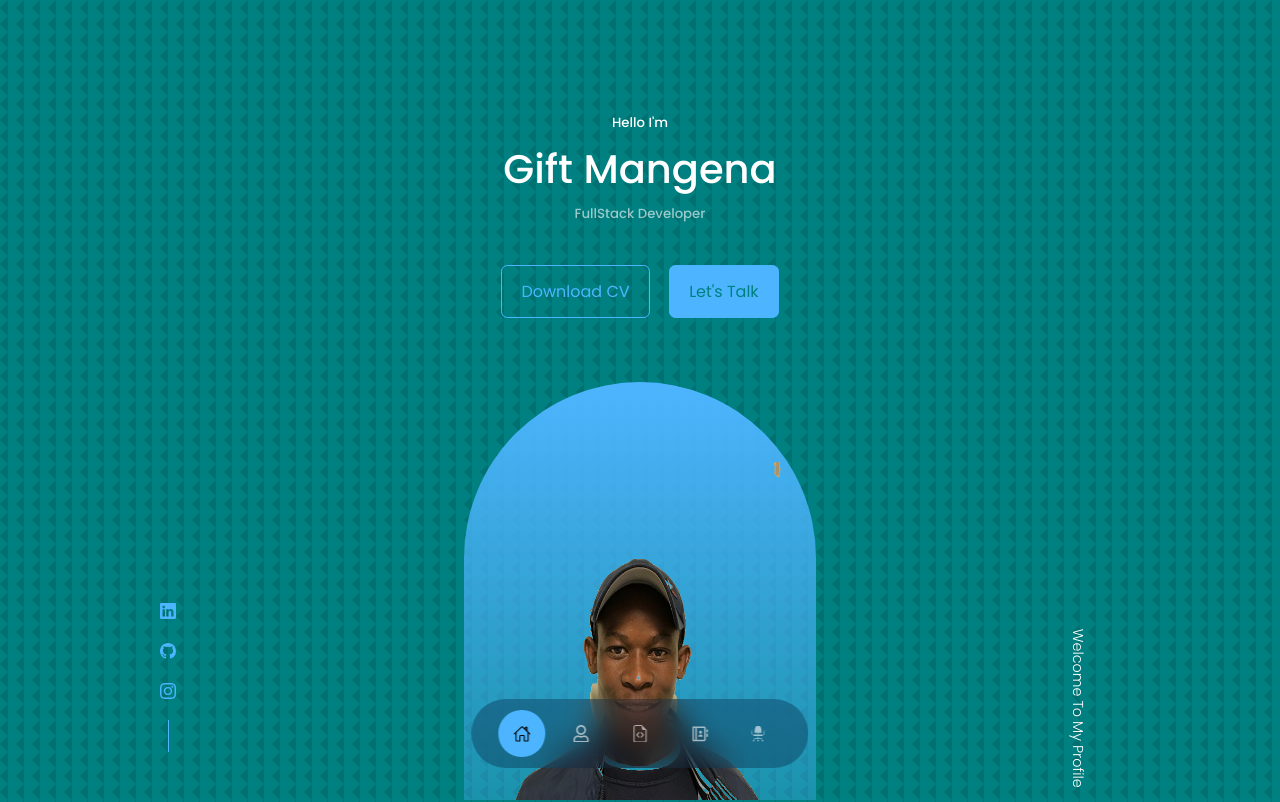
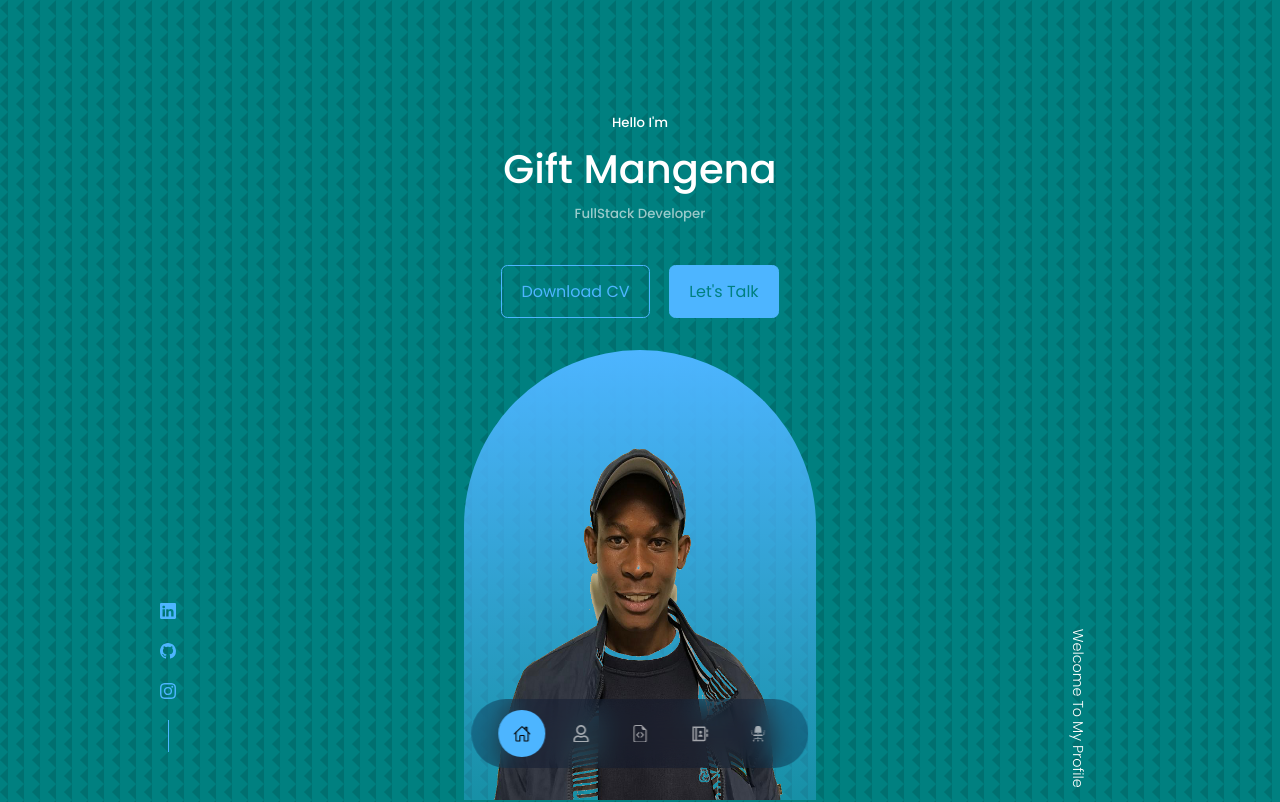
Before and after one commit to GiftMogale/My-Profile, a React (Create React App) app: page / in a window 1280 px wide. Shown: the top 802 px of the page. Built offline with nearby package versions, Linux system fonts and the light colour scheme.

Commit message:
profile-reactjs

```diff
--- a/src/components/header/header.css
+++ b/src/components/header/header.css
@@ -52,10 +52,10 @@ header {
     height:40rem;
     position:absolute;
     left: calc(50% - 11rem);
-    margin-top: 4rem;
+    margin-top: 2rem;
     border-radius:12rem 12rem 0 0;
     overflow: hidden;
-    padding: 5rem 1.5rem 1.5rem 1.5rem;
+    padding: 0.1rem 1.5rem 1.5rem 1.5rem;
 }
 
 
```
